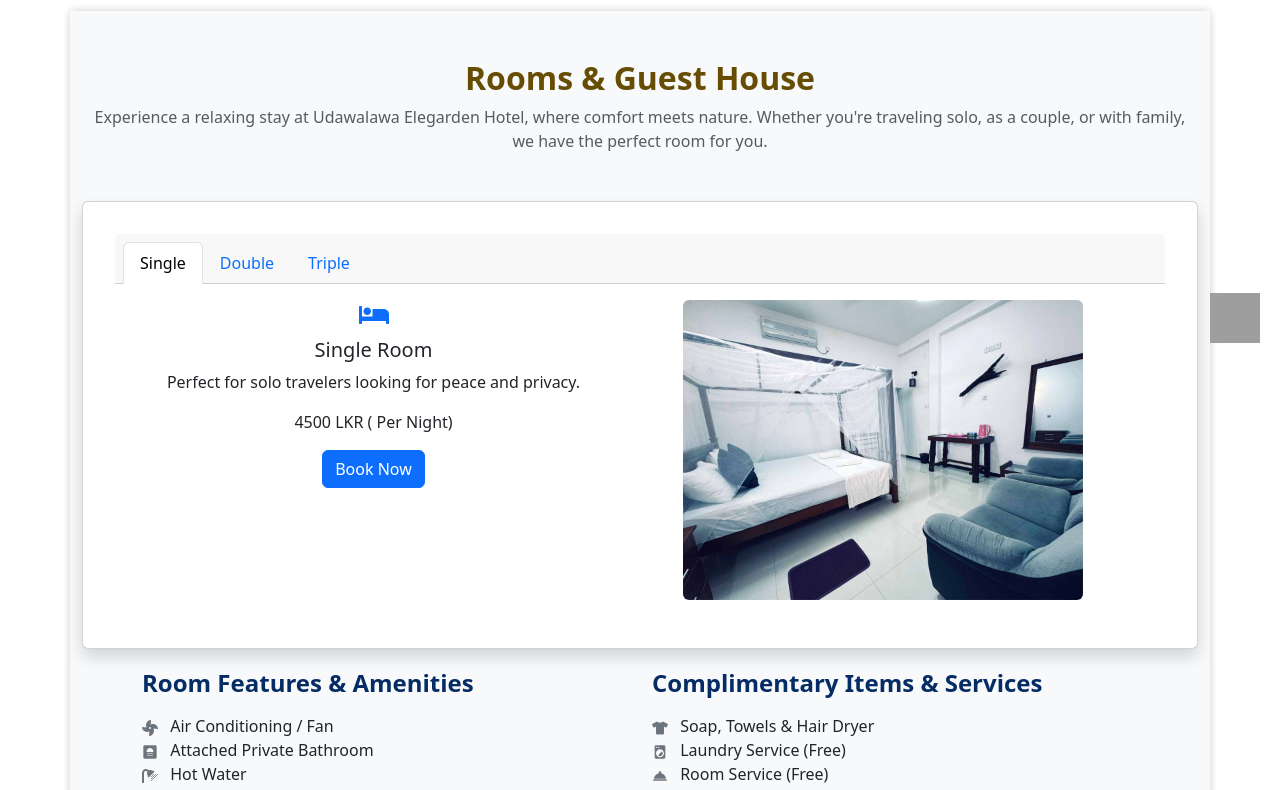
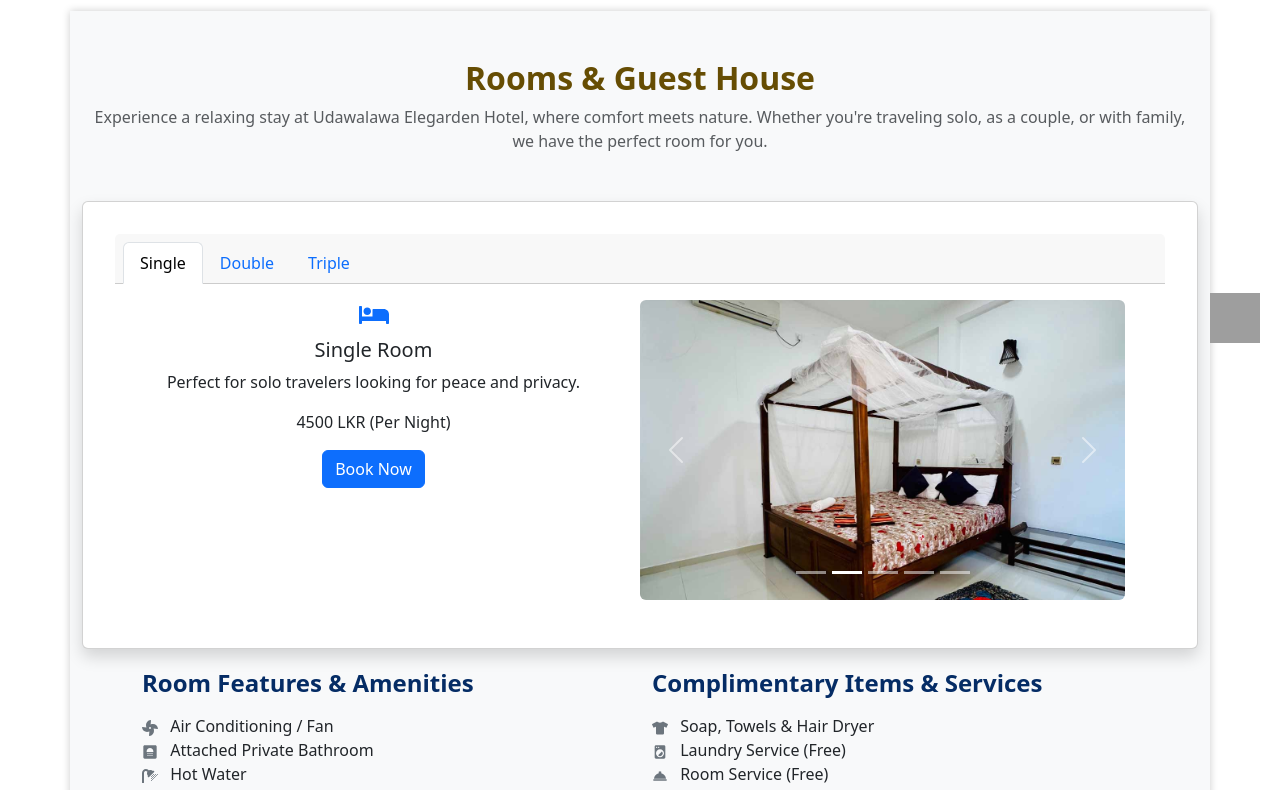
Before and after one commit to tharindu125/Udawalava-Eligarden-Hotel, a React (Vite) app: page /RoomDetails in a window 1280 px wide. Shown: the part 437-1227 px from the top of the page. Built offline with nearby package versions, Linux system fonts and the light colour scheme; grey boxes are pictures that could not be loaded.

Commit message:
add image carosel

```diff
--- a/src/pages/Rooms.jsx
+++ b/src/pages/Rooms.jsx
@@ -1,73 +1,92 @@
-import React from 'react';
+import { Carousel } from 'react-bootstrap';
 import CustomNavbar from '../components/CustomNavbar';
+
+// ✅ Imported Images
 import slider1 from '../assets/slider1.jpg';
 import room1 from '../assets/Udawalava-Eligarden-Hotel-Gallery-Image02.jpg';
 import room2 from '../assets/Udawalava-Eligarden-Hotel-Gallery-Image07.jpg';
 import room3 from '../assets/Udawalava-Eligarden-Hotel-Gallery-Image02.jpg';
+import room4 from '../assets/Udawalava-Eligarden-Hotel-Gallery-Image07.jpg';
+import room5 from '../assets/Udawalava-Eligarden-Hotel-Gallery-Image02.jpg';
+
 import { useState } from 'react';
 import {
-  FaWifi,
-  FaFan,
-  FaShower,
-  FaSmoking,
-  FaBed,
-  FaTshirt,
+  FaWifi, FaFan, FaShower, FaSmoking, FaBed, FaTshirt,
 } from 'react-icons/fa';
 import {
-  MdBathroom,
-  MdDeck ,
-  MdLocalLaundryService,
-  MdRoomService,
+  MdBathroom, MdDeck, MdLocalLaundryService, MdRoomService,
 } from 'react-icons/md';
 
 const RoomsSection = () => {
   const [activeTab, setActiveTab] = useState('single');
+
+  // ✅ Image arrays for each room type
+  const room01 = [room1, room2, room3, room4, room5];
+  const room02 = [room2, room3, room4, room5, room1];
+  const room03 = [room3, room4, room5, room1, room2];
 
   const roomDetails = {
     single: {
       title: 'Single Room',
       description: 'Perfect for solo travelers looking for peace and privacy.',
       price: '4500 LKR',
-            image: room1,
+      images: room01,
     },
     double: {
       title: 'Double Room',
       description: 'Ideal for couples or friends, offering a cozy and spacious atmosphere.',
       price: '6500 LKR',
-            image: room2,
+      images: room02,
     },
     triple: {
       title: 'Triple Room',
       description: 'Great for families or small groups, providing enough space and comfort for everyone.',
       price: '9000 LKR',
-            image: room3,
+      images: room03,
     },
   };
 
   const renderTabContent = () => {
-        const { title, description, price, image } = roomDetails[activeTab];
+    const { title, description, price, images } = roomDetails[activeTab];
+
     return (
-            <>
       <div className='row col-md-12'>
         <div className='col-md-6 mb-3'>
           <FaBed size={30} className="mb-2 text-primary" />
           <h5 className="card-title">{title}</h5>
           <p className="card-text">{description}</p>
-                    <p className='card-price'>{price} ( Per Night)</p>
+          <p className='card-price'>{price} (Per Night)</p>
           <a href="/contact#book_now" className="btn btn-primary">Book Now</a>
         </div>
         <div className='col-md-6'>
-                    <img src={image} alt={title} className="img-fluid rounded" style={{ maxHeight: '300px', objectFit: 'cover' }} />
+            <Carousel
+                interval={3000}       // Auto-play every 3 seconds
+                indicators={true}     // Show dots
+                controls={true}       // Show prev/next arrows
+                pause="hover"         // Pause when mouse hovers
+                slide                  // Optional: fade effect
+                >
+                {images.map((imgSrc, index) => (
+                    <Carousel.Item key={index}>
+                    <img
+                        className="d-block w-100 rounded"
+                        src={imgSrc}
+                        alt={`Slide ${index + 1}`}
+                        style={{ maxHeight: '300px', objectFit: 'cover' }}
+                    />
+                    </Carousel.Item>
+                ))}
+            </Carousel>
+
         </div>
       </div>
-
-            </>
     );
   };
 
   return (
     <>
       <CustomNavbar />
+
       {/* Hero Section */}
       <div className="about-hero-section" style={{ position: 'relative', height: '400px', background: `url(${slider1}) no-repeat center center/cover` }}>
         <div className="hero-overlay">
@@ -86,7 +105,7 @@ const RoomsSection = () => {
           </p>
         </div>
 
-                {/* Room Types */}
+        {/* Room Tabs */}
         <div className="card text-center shadow">
           <div className="card-header">
             <ul className="nav nav-tabs card-header-tabs">
@@ -114,7 +133,7 @@ const RoomsSection = () => {
               <li><FaFan className="me-2 text-secondary" /> Air Conditioning / Fan</li>
               <li><MdBathroom className="me-2 text-secondary" /> Attached Private Bathroom</li>
               <li><FaShower className="me-2 text-secondary" /> Hot Water</li>
-                            <li><MdDeck  className="me-2 text-secondary" /> Outdoor Sitting Area</li>
+              <li><MdDeck className="me-2 text-secondary" /> Outdoor Sitting Area</li>
               <li><FaSmoking className="me-2 text-secondary" /> Smoking Area</li>
               <li><FaWifi className="me-2 text-secondary" /> Free High-Speed Wi-Fi</li>
             </ul>
@@ -129,7 +148,6 @@ const RoomsSection = () => {
           </div>
         </div>
 
-                {/* Closing Note */}
         <div className="text-center">
           <p className="text-muted">
             With peaceful surroundings, clean and well-equipped rooms, and friendly service, Udawalawa Elegarden Hotel is your perfect home near Udawalawa National Park.
@@ -137,7 +155,6 @@ const RoomsSection = () => {
         </div>
       </section>
     </>
-
   );
 };
 
```
Lines whose indentation alone changed are shown as unchanged.
